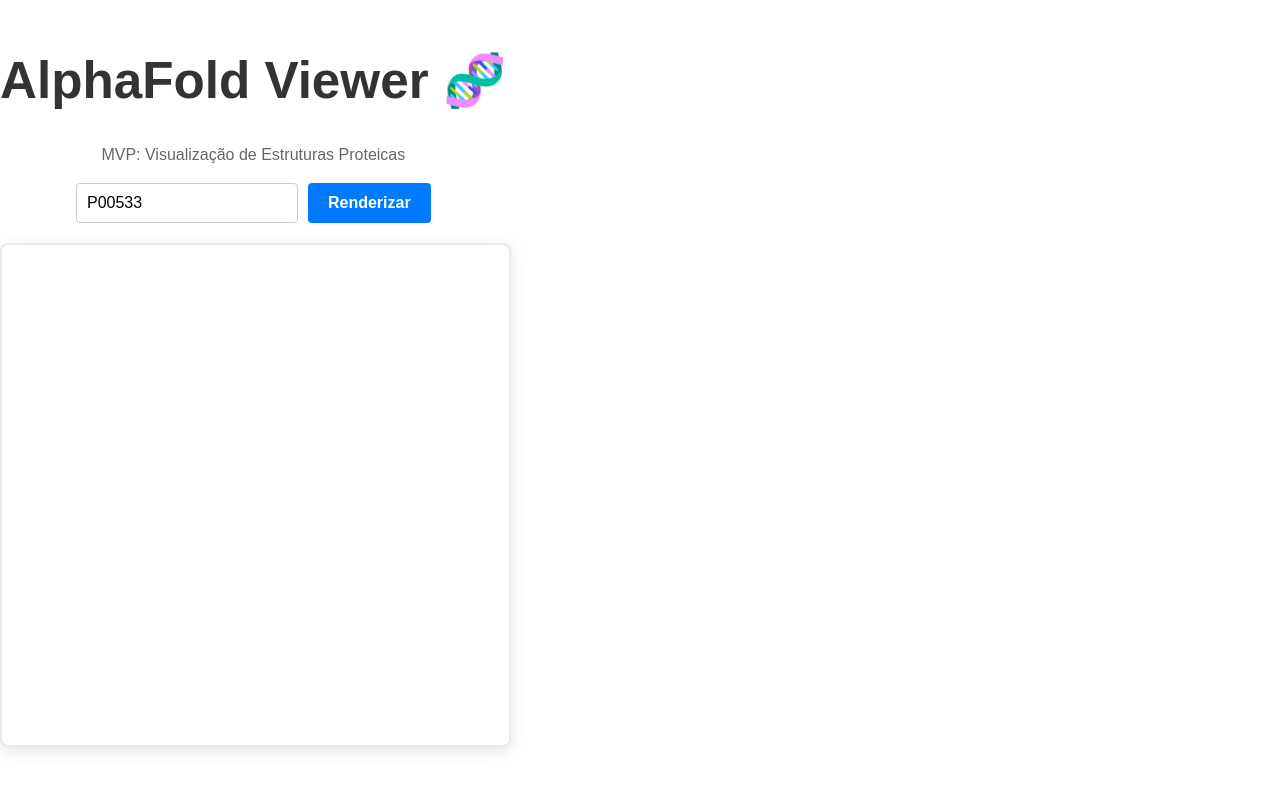
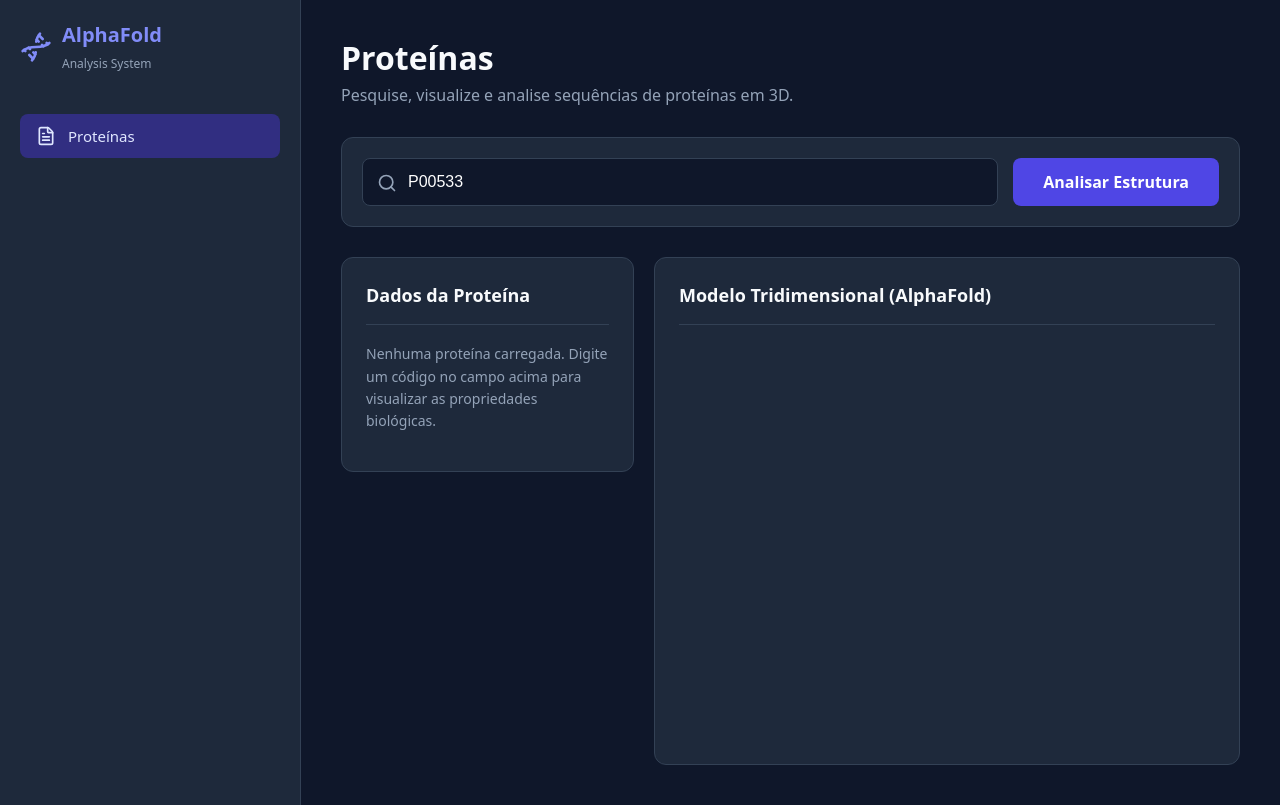
Before and after one commit to Danielarceeno/AlphaFold, a React (Vite) app in the folder frontend/: page / in a window 1280 px wide. Built offline with nearby package versions, Linux system fonts and the light colour scheme.

Commit message:
feat(api/frontend): adiciona tradutor de nomes via UniProt e corrige layout do visualizador 3D

```diff
--- a/frontend/package.json
+++ b/frontend/package.json
@@ -11,6 +11,7 @@
   },
   "dependencies": {
     "axios": "^1.13.6",
+    "lucide-react": "^0.575.0",
     "react": "^19.2.0",
     "react-dom": "^19.2.0"
   },
--- a/frontend/src/App.jsx
+++ b/frontend/src/App.jsx
@@ -1,12 +1,11 @@
 import { useState, useEffect, useRef } from 'react';
 import axios from 'axios';
+import { Dna, FileText, Search } from 'lucide-react';
 
 function App() {
-  const [uniprotId, setUniprotId] = useState('P00533');
+  const [searchTerm, setSearchTerm] = useState('P00533');
   const [loading, setLoading] = useState(false);
   const [error, setError] = useState(null);
-
-  // 1. Novo estado para guardar as informações da proteína
   const [metadata, setMetadata] = useState(null);
 
   const viewerContainerRef = useRef(null);
@@ -15,14 +14,14 @@
   useEffect(() => {
     if (viewerContainerRef.current && window.$3Dmol) {
       const viewer = window.$3Dmol.createViewer(viewerContainerRef.current, {
-        backgroundColor: '#f8f9fa'
+        backgroundColor: '#1e293b'
       });
       setViewerInstance(viewer);
     }
   }, []);
 
  const fetchAndRenderProtein = async () => {
-    if (!uniprotId || !viewerInstance) return;
+    if (!searchTerm || !viewerInstance) return;
 
     setLoading(true);
     setError(null);
@@ -30,85 +29,142 @@
 
     try {
       const baseUrl = 'https://glorious-goggles-p47qgj7xxqwh649x-3000.app.github.dev';
+      const searchResponse = await axios.get(`${baseUrl}/api/search/${searchTerm}`);
+      const proteinId = searchResponse.data.id; // Ex: Vai transformar "Insulin" em "P01308"
+      const metadataResponse = await axios.get(`${baseUrl}/api/protein/${proteinId}`);
+      setMetadata(metadataResponse.data);
 
-      const metadataResponse = await axios.get(`${baseUrl}/api/protein/${uniprotId}`);
-      setMetadata(metadataResponse.data);
-      const structureResponse = await axios.get(`${baseUrl}/api/protein/${uniprotId}/structure`);
-      const pdbData = structureResponse.data;
-
+      const structureResponse = await axios.get(`${baseUrl}/api/protein/${proteinId}/structure`);
       viewerInstance.clear();
-      viewerInstance.addModel(pdbData, 'pdb');
+      viewerInstance.addModel(structureResponse.data, 'pdb');
       viewerInstance.setStyle({}, { cartoon: { color: 'spectrum' } });
       viewerInstance.zoomTo();
       viewerInstance.render();
 
     } catch (err) {
       console.error(err);
-      setError('Erro ao carregar a estrutura. Verifique se o ID está correto.');
+      setError('Não conseguimos encontrar essa proteína. Tente digitar o nome em inglês (ex: Insulin, Hemoglobin) ou verifique a ortografia.');
     } finally {
       setLoading(false);
     }
   };
 
   return (
-    <div style={{ maxWidth: '800px', margin: '40px auto', fontFamily: 'Arial, sans-serif' }}>
-      <h1 style={{ textAlign: 'center', color: '#333' }}>AlphaFold Viewer 🧬</h1>
-      <p style={{ textAlign: 'center', color: '#666' }}>MVP: Visualização de Estruturas Proteicas</p>
+    <div style={{ display: 'flex', minHeight: '100vh', width: '100vw', overflowX: 'hidden', backgroundColor: '#0f172a', color: '#f8fafc', fontFamily: 'system-ui, sans-serif' }}>
 
-      <div style={{ display: 'flex', gap: '10px', marginBottom: '20px', justifyContent: 'center' }}>
+      {/* BARRA LATERAL SIMPLIFICADA */}
+      <aside style={{ width: '260px', minWidth: '260px', backgroundColor: '#1e293b', borderRight: '1px solid #334155', padding: '20px', display: 'flex', flexDirection: 'column' }}>
+        <div style={{ display: 'flex', alignItems: 'center', gap: '10px', marginBottom: '40px', color: '#818cf8' }}>
+          <Dna size={32} />
+          <div>
+            <h2 style={{ margin: 0, fontSize: '20px', fontWeight: 'bold' }}>AlphaFold</h2>
+            <span style={{ fontSize: '12px', color: '#94a3b8' }}>Analysis System</span>
+          </div>
+        </div>
+
+        <nav style={{ display: 'flex', flexDirection: 'column', gap: '10px' }}>
+          <button
+            style={{
+              display: 'flex', alignItems: 'center', gap: '12px', padding: '12px 16px',
+              backgroundColor: '#312e81', color: '#e0e7ff',
+              border: 'none', borderRadius: '8px', cursor: 'default',
+              textAlign: 'left', fontSize: '15px', fontWeight: '500'
+            }}
+          >
+            <FileText size={20} />
+            Proteínas
+          </button>
+        </nav>
+      </aside>
+
+      {/* ÁREA PRINCIPAL COM LIMITADOR DE LARGURA */}
+      <main style={{ flex: 1, padding: '40px', boxSizing: 'border-box', maxWidth: 'calc(100vw - 260px)' }}>
+        <header style={{ marginBottom: '30px' }}>
+          <h1 style={{ margin: '0 0 8px 0', fontSize: '32px' }}>Proteínas</h1>
+          <p style={{ margin: 0, color: '#94a3b8', fontSize: '16px' }}>
+            Pesquise, visualize e analise sequências de proteínas em 3D.
+          </p>
+        </header>
+
+        <div style={{ display: 'flex', gap: '15px', marginBottom: '30px', backgroundColor: '#1e293b', padding: '20px', borderRadius: '12px', border: '1px solid #334155' }}>
+          <div style={{ flex: 1, position: 'relative' }}>
+            <Search size={20} color="#94a3b8" style={{ position: 'absolute', left: '15px', top: '15px' }} />
             <input
               type="text"
-          value={uniprotId}
-          onChange={(e) => setUniprotId(e.target.value.toUpperCase())}
-          placeholder="Ex: P00533"
-          style={{ padding: '10px', fontSize: '16px', width: '200px', borderRadius: '4px', border: '1px solid #ccc' }}
+              value={searchTerm}
+              onChange={(e) => setSearchTerm(e.target.value.toUpperCase())}
+              placeholder="Digite o código da proteína (ex: P00533 ou P69905)"
+              style={{
+                width: '100%', padding: '14px 14px 14px 45px', fontSize: '16px',
+                backgroundColor: '#0f172a', border: '1px solid #334155', color: 'white',
+                borderRadius: '8px', outline: 'none', boxSizing: 'border-box'
+              }}
             />
+          </div>
           <button
             onClick={fetchAndRenderProtein}
             disabled={loading}
             style={{
-            padding: '10px 20px',
-            fontSize: '16px',
-            cursor: loading ? 'not-allowed' : 'pointer',
-            backgroundColor: loading ? '#999' : '#007bff',
-            color: 'white',
-            border: 'none',
-            borderRadius: '4px',
-            fontWeight: 'bold'
+              padding: '0 30px', fontSize: '16px', fontWeight: 'bold',
+              backgroundColor: loading ? '#4f46e580' : '#4f46e5', color: 'white',
+              border: 'none', borderRadius: '8px', cursor: loading ? 'not-allowed' : 'pointer',
+              transition: 'background 0.2s'
             }}
           >
-          {loading ? 'Processando...' : 'Renderizar'}
+            {loading ? 'Analisando...' : 'Analisar Estrutura'}
           </button>
         </div>
 
-      {error && <div style={{ color: '#d9534f', textAlign: 'center', marginBottom: '15px' }}>{error}</div>}
+        {error && <div style={{ backgroundColor: '#7f1d1d', color: '#fca5a5', padding: '15px', borderRadius: '8px', marginBottom: '20px' }}>{error}</div>}
 
-      {/* 4. Exibe o painel de metadados apenas se ele existir */}
-      {metadata && (
-        <div style={{
-          backgroundColor: '#e9ecef',
-          padding: '15px 20px',
-          borderRadius: '8px',
-          marginBottom: '20px',
-          boxShadow: '0 2px 4px rgba(0,0,0,0.05)'
-        }}>
-          <h3 style={{ marginTop: '0', color: '#2c3e50' }}>{metadata.proteinDescription}</h3>
-          <p style={{ margin: '5px 0', color: '#34495e' }}><strong>Organismo:</strong> <i>{metadata.organismScientificName}</i></p>
-          <p style={{ margin: '5px 0', color: '#34495e' }}><strong>Gene:</strong> {metadata.gene}</p>
+        {/* ALINHAMENTO CORRIGIDO: alignItems: 'start' evita que o grid estique bizarramente */}
+        <div style={{ display: 'grid', gridTemplateColumns: 'minmax(250px, 1fr) 2fr', gap: '20px', alignItems: 'start' }}>
+
+          <div style={{ backgroundColor: '#1e293b', padding: '24px', borderRadius: '12px', border: '1px solid #334155' }}>
+            <h3 style={{ marginTop: 0, color: '#f8fafc', fontSize: '18px', borderBottom: '1px solid #334155', paddingBottom: '15px' }}>
+              Dados da Proteína
+            </h3>
+
+            {metadata ? (
+              <div>
+                <div style={{ marginBottom: '15px' }}>
+                  <span style={{ color: '#94a3b8', fontSize: '13px', display: 'block', marginBottom: '4px' }}>NOME COMUM</span>
+                  <strong style={{ fontSize: '16px', color: '#818cf8', wordBreak: 'break-word' }}>{metadata.proteinDescription}</strong>
                 </div>
+                <div style={{ marginBottom: '15px' }}>
+                  <span style={{ color: '#94a3b8', fontSize: '13px', display: 'block', marginBottom: '4px' }}>ESPÉCIE / ORGANISMO</span>
+                  <span style={{ fontSize: '15px', wordBreak: 'break-word' }}>{metadata.organismScientificName}</span>
+                </div>
+                <div>
+                  <span style={{ color: '#94a3b8', fontSize: '13px', display: 'block', marginBottom: '4px' }}>CÓDIGO GENÉTICO (GENE)</span>
+                  <span style={{ fontSize: '15px', backgroundColor: '#0f172a', padding: '4px 8px', borderRadius: '4px' }}>{metadata.gene}</span>
+                </div>
+              </div>
+            ) : (
+              <p style={{ color: '#94a3b8', fontSize: '14px', lineHeight: '1.6' }}>
+                Nenhuma proteína carregada. Digite um código no campo acima para visualizar as propriedades biológicas.
+              </p>
             )}
+          </div>
 
+          <div style={{ backgroundColor: '#1e293b', padding: '24px', borderRadius: '12px', border: '1px solid #334155', display: 'flex', flexDirection: 'column' }}>
+            <h3 style={{ marginTop: 0, color: '#f8fafc', fontSize: '18px', borderBottom: '1px solid #334155', paddingBottom: '15px', marginBottom: '15px' }}>
+              Modelo Tridimensional (AlphaFold)
+            </h3>
             <div
               ref={viewerContainerRef}
               style={{
                 width: '100%',
-          height: '500px',
-          border: '2px solid #eaeaea',
+                height: '400px',
                 borderRadius: '8px',
-          boxShadow: '0 4px 15px rgba(0,0,0,0.1)',
+                overflow: 'hidden',
                 position: 'relative'
               }}
             ></div>
+          </div>
+
+        </div>
+      </main>
     </div>
   );
 }
```
Also changed, not shown: 2 other files (tests, documents, lock files or other folders). Lines whose indentation alone changed are shown as unchanged.
